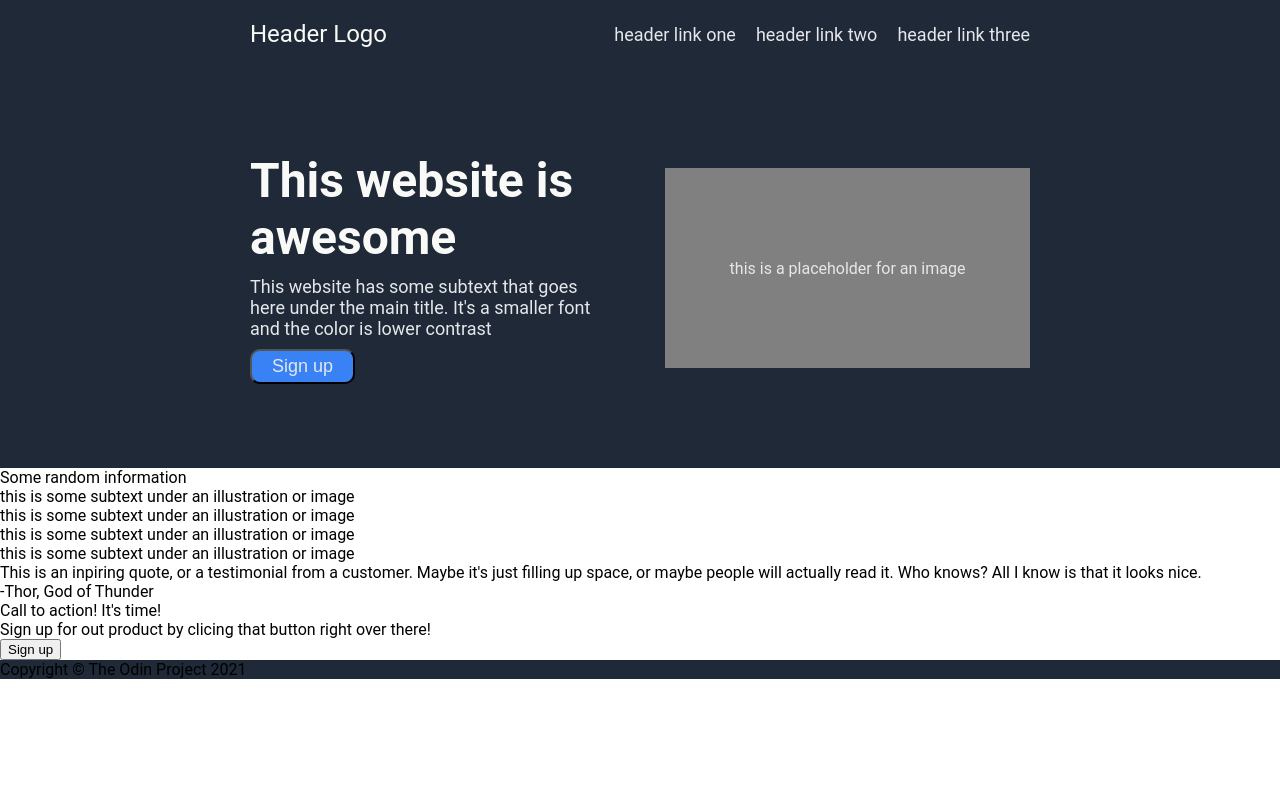
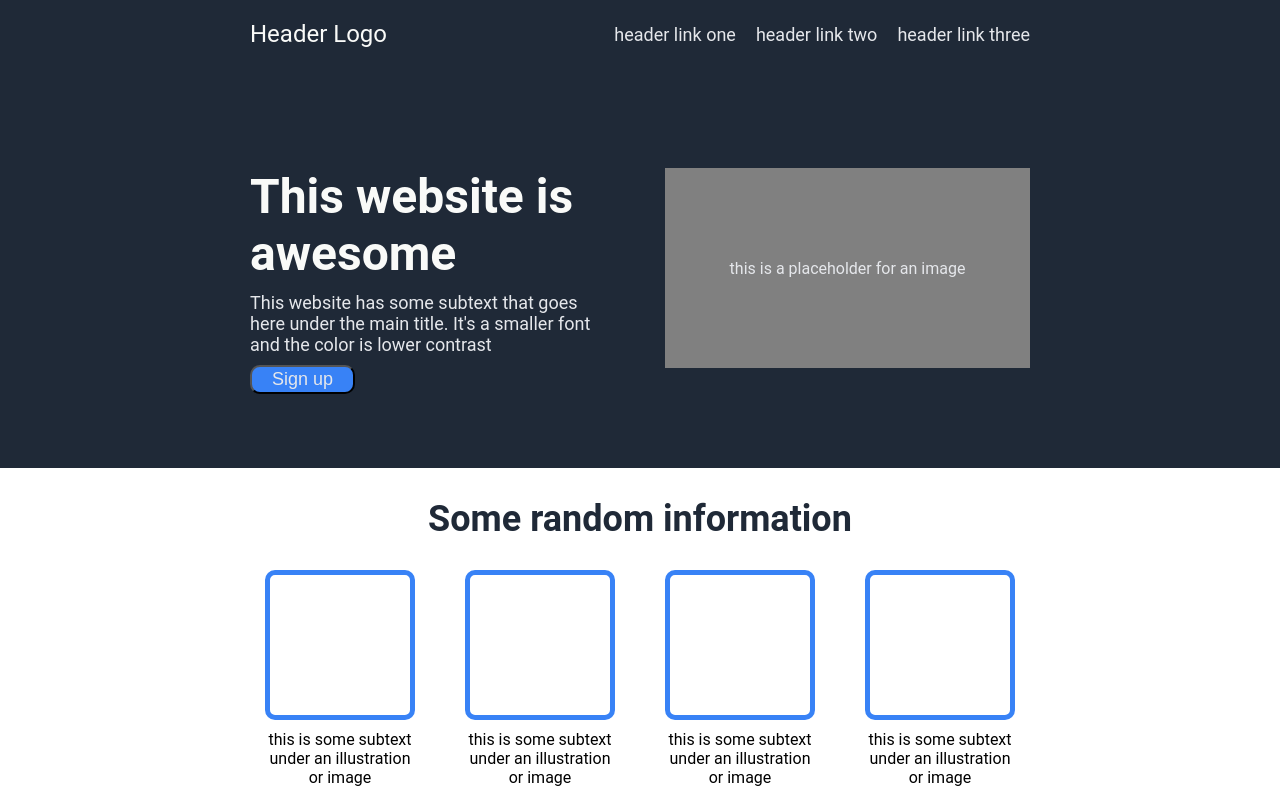
Before and after one commit to nicholas-vertentes/Landing-Page-Project, a plain HTML site: page index.html in a window 1280 px wide. Shown: the top 800 px of the page. Drawn offline with Linux system fonts and the light colour scheme.

Commit message:
Stylize sections two and three

```diff
--- a/style.css
+++ b/style.css
@@ -13,6 +13,8 @@ body{
     background-color: #1F2937;
 }
 
+
+/* Hero */
 .hero{
     display: flex;
     justify-content: space-between;
@@ -39,14 +41,14 @@ body{
     color: #e5e7eb;
 }
 
+/* Section one */
 .section_one{
     display: flex;
     justify-content: center;
     align-items: center;
     gap: 50px;
     padding: 100px 250px;
-    box-sizing: border-box;
-    height: 400px;
+    /* height: 200px; */
     /* border: 1px solid red; */
 }
 
@@ -62,6 +64,7 @@ body{
 
 .section_one_text_content{
     width: 50%;
+    height: 200px
 }
 
 .section_one_title{
@@ -82,5 +85,72 @@ body{
     color: #e5e7eb;
     font-size: 18px;
     border-radius: 10px;
-    padding: 5px 20px;
+    padding: 2px 20px;
 }
+
+/* Section two */
+
+.section_two{
+    display: flex;
+    flex-direction: column;
+    justify-content: center;
+    align-items: center;
+    padding: 30px;
+    padding-bottom: 100px;
+    gap: 30px;
+}
+
+.section_two_title{
+    font-size: 36px;
+    font-weight: bolder;
+    color: #1F2937;
+}
+
+.section_two_item_container{
+    display: flex;
+    align-items: center;
+    justify-content: center;
+    gap: 50px;
+}
+
+.section_two_item{
+    display: flex;
+    flex-direction: column;
+    justify-content: center;
+    align-items: center;
+    gap: 10px;
+}
+
+.section_two_item_image{
+    border: 5px solid #3882F6;
+    box-sizing: border-box;
+    border-radius: 10px;
+    height: 150px;
+    width: 150px;
+}
+
+.section_two_item_text{
+    text-align: center;
+    width: 150px;
+}
+
+/* Section three */
+
+.section_three{
+    background-color: #e5e7eb;
+    padding: 100px 400px;
+}
+
+.section_three_quote_text{
+    font-size: 36px;
+    font-weight: lighter;
+    font-style: italic;
+    color: #1F2937;
+    margin-bottom: 20px;
+}
+
+.section_three_quote_author{
+    font-size: 18px;
+    font-weight: bold;
+    text-align: end;
+}
```
Also changed, not shown: index.html (+4 -4 lines).
